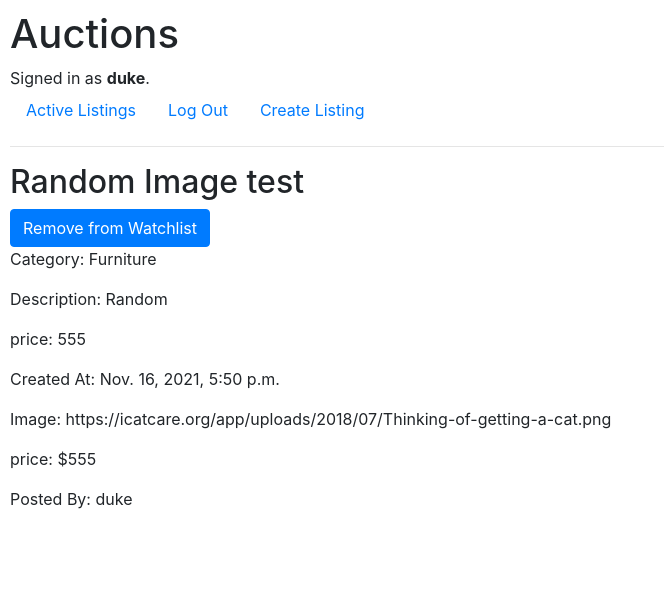
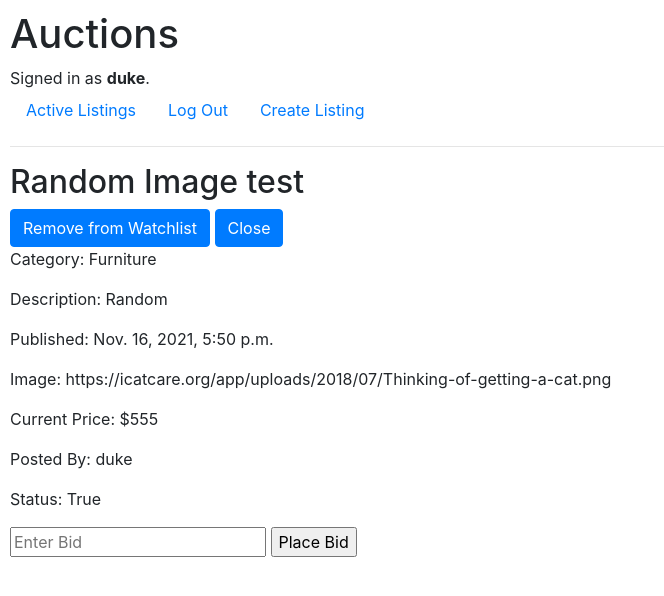
Before and after one commit to etentuk/commerce, a Django app: page /listing/6 in a window 1280 px wide. Shown: the top 596 px of the page, without its empty margins (0-664 px from the left). Run offline with Django 3.2, Linux system fonts and the light colour scheme; a user stored in the database is signed in; data comes from the database, SQL or seed files in the repository; both versions use the stored data as it was after the commit; some libraries are stand-ins or nearby versions.

Commit message:
close auction, auction winner

```diff
--- a/auctions/models.py
+++ b/auctions/models.py
@@ -1,6 +1,7 @@
 from django.contrib.auth.models import AbstractUser
 from django.db import models
-from django.db.models.deletion import CASCADE, SET
+from django.db.models.deletion import CASCADE, SET, SET_DEFAULT
+from django.db.models.expressions import Case
 
 
 class User(AbstractUser):
@@ -40,3 +41,16 @@ class WatchList(models.Model):
 
     def __str__(self) -> str:
         return f"{self.item}"
+
+
+class Bid(models.Model):
+    bid_price = models.IntegerField()
+    owner = models.ForeignKey(
+        User, on_delete=CASCADE, related_name='bids')
+    listing = models.ForeignKey(
+        Listing, on_delete=CASCADE, related_name='bids'
+    )
+    date_placed = models.DateTimeField(auto_now_add=True)
+
+    def __str__(self):
+        return f"{self.listing.title} - {self.bid_price}"
--- a/auctions/templates/auctions/listing.html
+++ b/auctions/templates/auctions/listing.html
@@ -13,15 +13,33 @@
     {% else %}
     <a class="btn btn-primary" href="{% url 'watchlist_action' 'add' listing.id %}" role="button">Add to Watchlist</a>
     {% endif %}
-
+    {% if current_user and listing.active%}
+    <a class="btn btn-primary" href="{% url "close_listing" listing.id %}" role="button">Close</a>
+    {% endif %}
+    {% if winner %}
+    <div class="alert alert-success" role="alert">
+        You are the Winner!
+    </div>
+    {% endif %}
     <p>Category: {{listing.category}}</p>
     <p>Description: {{listing.description}}</p>
-    <p>price: {{listing.price}}</p>
-    <p>Created At: {{listing.created_at}}</p>
+    <p>Published: {{listing.created_at}}</p>
     <p>Image: {{listing.image_url}}</p>
-    <p>price: ${{listing.price}}</p>
+    <p>Current Price: ${{current_price}}</p>
     <p>Posted By: {{listing.owner}}</p>
-</div> {% else %} <h1>Error 404: Not Found!</h1>
+    <p>Status: {{listing.active}}</p>
+    {% if message %}
+    <div class="alert alert-danger" role="alert">
+        {{message}}
+    </div>
+    {% endif %}
+    <form action="{% url "listing" listing.id%}" method="post">
+        {% csrf_token %}
+        <input type="number" name="bid_price" min={{current_price}} placeholder="Enter Bid">
+        <input type=submit value="Place Bid">
+    </form>
+</div>
+{% else %} <h1>Error 404: Not Found!</h1>
 <p>This listing does not exist</p>
 {% endif %}
 {% endblock %}
--- a/auctions/urls.py
+++ b/auctions/urls.py
@@ -9,6 +9,8 @@ urlpatterns = [
     path("register", views.register, name="register"),
     path("create_listing", views.create_listing, name="create_listing"),
     path("listing/<int:listing_id>", views.listing, name="listing"),
+    path("listing/close/<int:listing_id>",
+         views.close_listing, name="close_listing"),
     path("watchlist/<str:action>/<int:listing_id>",
          views.watchlist_action, name="watchlist_action")
 ]
--- a/auctions/views.py
+++ b/auctions/views.py
@@ -1,13 +1,14 @@
 from django.contrib.auth import authenticate, login, logout
 from django.contrib.auth.decorators import login_required
 from django.db import IntegrityError
+from django.db.models.aggregates import Max
 from django.http import HttpResponseRedirect
 from django.shortcuts import render
 from django.urls import reverse
-from .forms import ListingForm
+from .forms import BidForm, ListingForm
 from django.core.exceptions import ObjectDoesNotExist
 
-from .models import Listing, User, WatchList
+from .models import Listing, User, WatchList, Bid
 
 
 def index(request):
@@ -84,10 +85,35 @@ def create_listing(request):
 
 
 def listing(request, listing_id):
+    listing = None
+    added = None
+    current_price = 0
+    message = ""
+    winner = False
+
+    if request.method == 'POST':
+        listing = Listing.objects.get(pk=listing_id)
+        max_bid = listing.bids.aggregate(Max('bid_price'))['bid_price__max']
+        print(max_bid, 'max')
+        placed_bid = int(request.POST['bid_price'])
+        current_price = int(max_bid or 0) or listing.price
+        if(current_price > placed_bid):
+            message = 'Bid must be greater or equal to current value'
+        else:
+            listing.price = placed_bid
+            listing.save()
+            Bid.objects.create(bid_price=placed_bid,
+                               owner=request.user, listing=listing)
     try:
         listing = Listing.objects.get(pk=listing_id)
     except ObjectDoesNotExist:
         listing = None
+    else:
+        current_price = int(listing.bids.aggregate(Max('bid_price'))[
+            'bid_price__max'] or 0) or listing.price
+        if(listing.active == False and listing.bids.order_by('-bid_price')[0].owner == request.user):
+            print(listing.bids.order_by('-bid_price')[0])
+            winner = True
     try:
         added = listing.watchlist_items.get(owner=request.user)
     except ObjectDoesNotExist:
@@ -95,7 +121,19 @@ def listing(request, listing_id):
 
     return render(request, "auctions/listing.html", {
         "listing": listing,
-        "in_watchlist": added, })
+        "in_watchlist": added,
+        "winner": winner,
+        "current_price": current_price,
+        "message": message,
+        "current_user": request.user == listing.owner,
+    })
+
+
+def close_listing(request, listing_id):
+    listing = Listing.objects.get(pk=listing_id)
+    listing.active = False
+    listing.save()
+    return HttpResponseRedirect(reverse("listing", args=[listing_id]))
 
 
 def watchlist_action(request, action, listing_id):
```
Also changed, not shown: auctions/admin.py (+7 -1 lines), auctions/forms.py (+7 -1 lines), auctions/migrations/0012_bid.py (added), db.sqlite3.
